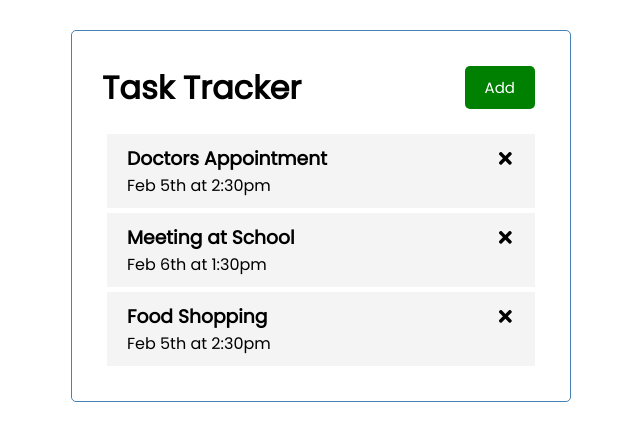
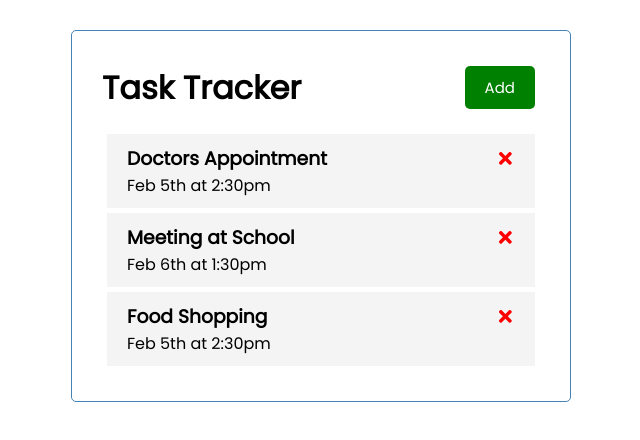
Before and after one commit to Sibints2000/React-Task-Tracker-Project, a React (Create React App) app: page / in a window 1280 px wide. Shown: the top 440 px of the page, without its empty margins (319-959 px from the left). Built offline with nearby package versions, Linux system fonts and the light colour scheme; the HTML template or start-up script is replaced by a standard one.

Commit message:
Twenty Nineth Commit

```diff
--- a/src/components/Task.js
+++ b/src/components/Task.js
@@ -3,7 +3,7 @@ import { FaTimes } from 'react-icons/fa'
 const Task = ({ task }) => {
     return (
         <div className='task'>
-            <h3>{task.text} <FaTimes /> </h3>
+            <h3>{task.text} <FaTimes style={{ color: 'red', cursor: 'pointer' }} /> </h3>
             <p>{task.day}</p>
         </div>
     )
```
